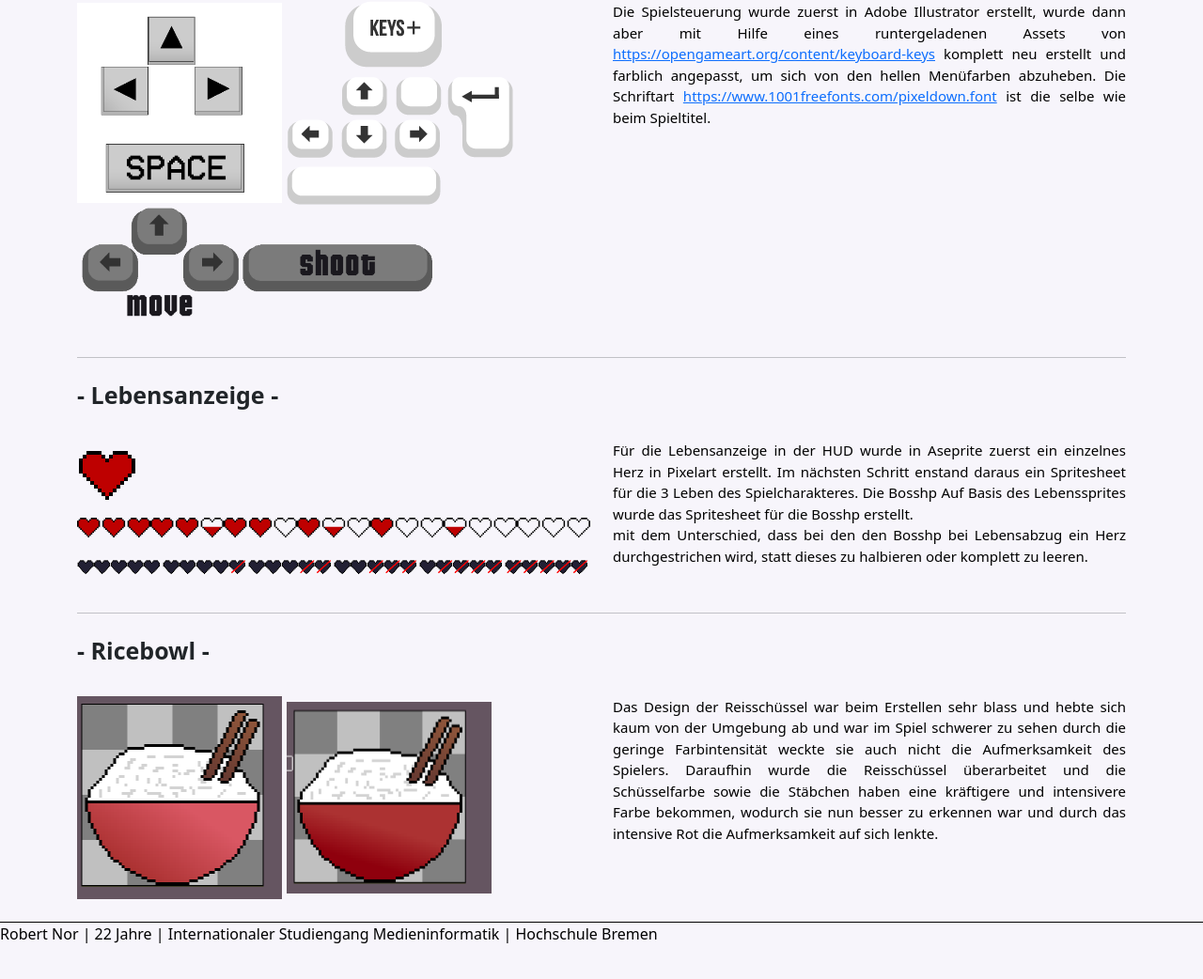
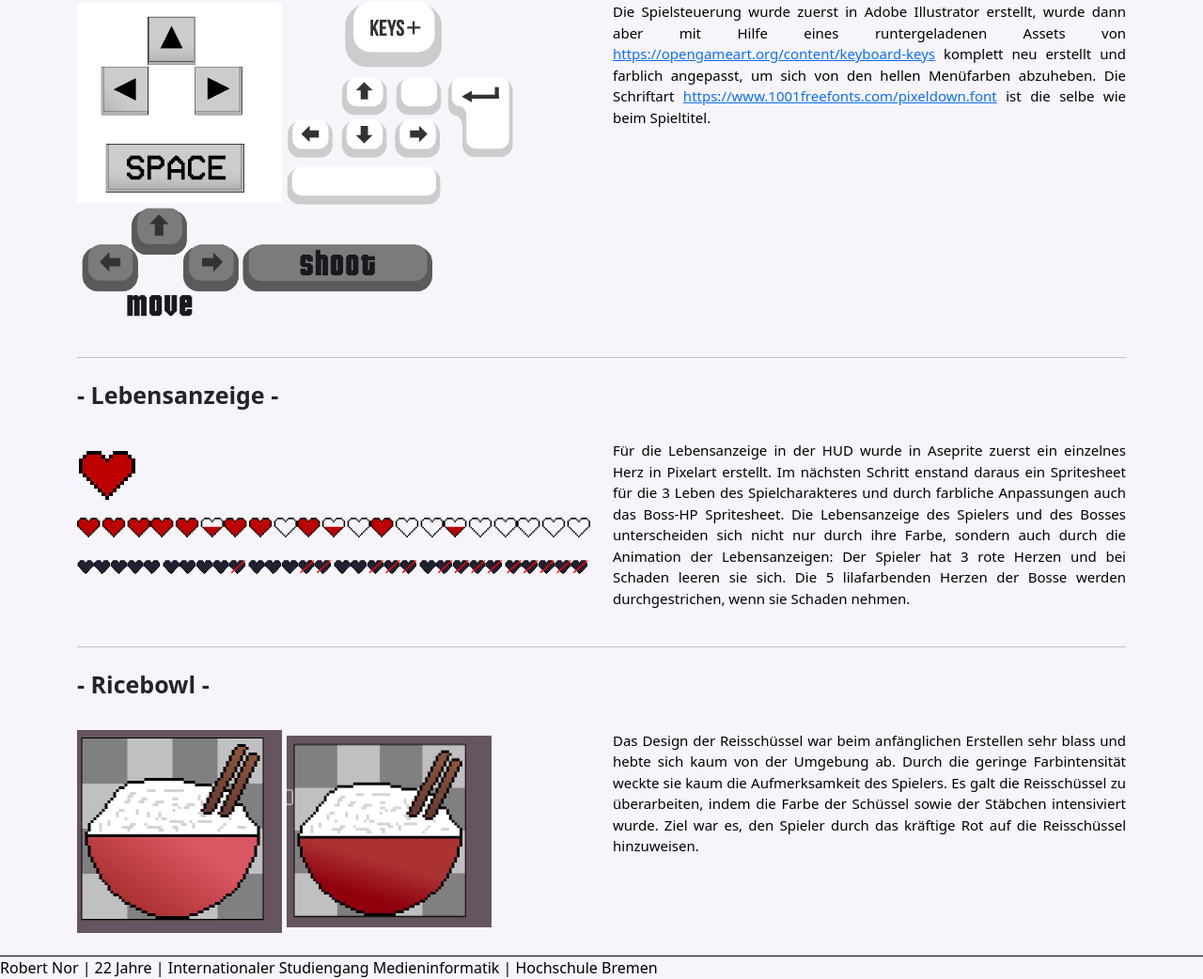
Before and after one commit to Quizzez1912/mi2portfolio, a plain HTML site: page index.html in a window 1280 px wide. Shown: the part 2136-3178 px from the top of the page at 94% size. Before the commit the page ends 3142 px from the top, so only its background shows below. Drawn offline with nearby package versions, Linux system fonts and the light colour scheme.

Commit message:
text rdy

```diff
--- a/index.html
+++ b/index.html
@@ -221,11 +221,12 @@
 
       <div class="col text">
         Für die Lebensanzeige in der HUD wurde in Aseprite zuerst ein einzelnes Herz in Pixelart erstellt.
-        Im nächsten Schritt enstand daraus ein Spritesheet für die 3 Leben des Spielcharakteres.
-        Die Bosshp Auf Basis des Lebenssprites wurde das Spritesheet für die Bosshp erstellt.<br>
-         mit dem Unterschied,
-         dass bei den den Bosshp bei Lebensabzug ein Herz
-        durchgestrichen wird, statt dieses zu halbieren oder komplett zu leeren.
+        Im nächsten Schritt enstand daraus ein Spritesheet für die 3 Leben des Spielcharakteres und durch farbliche Anpassungen
+        auch das Boss-HP Spritesheet.
+        Die Lebensanzeige des Spielers und des Bosses unterscheiden sich nicht nur durch ihre Farbe, sondern auch durch die Animation der
+        Lebensanzeigen: Der Spieler hat 3 rote Herzen und bei Schaden leeren sie sich. Die 5 lilafarbenden Herzen der Bosse werden durchgestrichen,
+        wenn sie Schaden nehmen.
+
       </div>
     </div>
 
@@ -246,25 +247,17 @@
         <img src="img/mi2/bowlfirst.png" alt="bowlfirst" width=40%>
         <img src="img/mi2/bowlimproved.png" alt="bowlimproved" width=40%>
 
+      </div>
 
-
+      <div class="col text">
+        Das Design der Reisschüssel war beim anfänglichen Erstellen sehr blass und hebte sich kaum von der Umgebung ab.
+        Durch die geringe Farbintensität weckte sie kaum die Aufmerksamkeit des Spielers.
+        Es galt die Reisschüssel zu überarbeiten, indem  die Farbe der Schüssel sowie der Stäbchen intensiviert wurde.
+        Ziel war es, den Spieler durch das kräftige Rot auf die Reisschüssel hinzuweisen.
 
 
       </div>
-
-      <div class="col text">
-        Das Design der Reisschüssel war beim Erstellen sehr blass und hebte sich kaum von der Umgebung ab und war im
-        Spiel
-        schwerer zu sehen durch die geringe Farbintensität weckte sie auch nicht die Aufmerksamkeit des Spielers.
-        Daraufhin wurde die Reisschüssel überarbeitet und die Schüsselfarbe sowie die Stäbchen haben eine kräftigere und
-        intensivere Farbe bekommen, wodurch sie nun besser zu erkennen war und durch das intensive Rot die
-        Aufmerksamkeit
-        auf sich lenkte.
-
-      </div>
     </div>
-
-
 
     <br>
 
```
